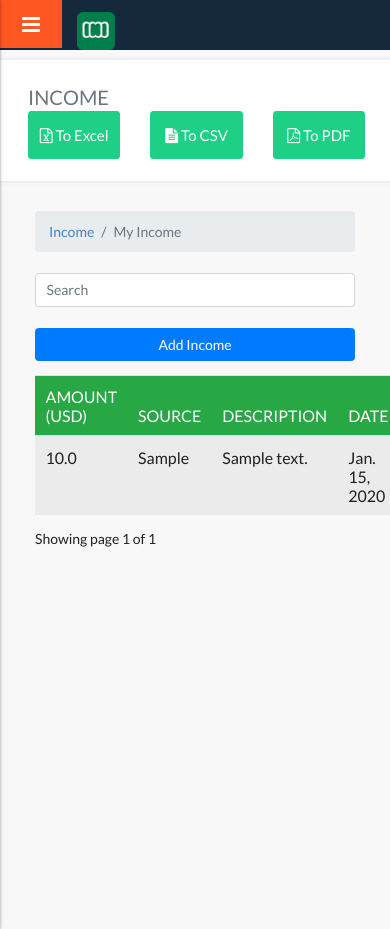
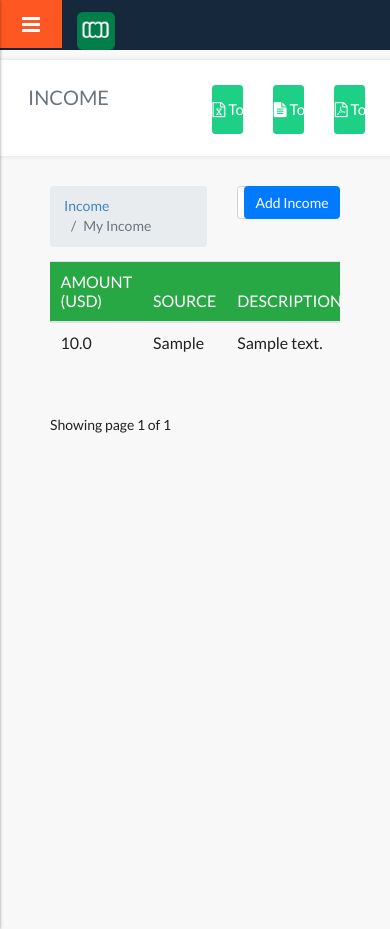
Before and after one commit to Usersive/horenincomeandexpenses, a Django app: page /income/ in a window 390 px wide. Run offline with Django 4.2, Linux system fonts and the light colour scheme; a user stored in the database is signed in; tables that the repository leaves empty hold one stand-in row (values such as "Sample post"); grey boxes marked "Sample" are stand-in pictures; some libraries are stand-ins or nearby versions.

Commit message:
to income

```diff
--- a/templates/income/income.html
+++ b/templates/income/income.html
@@ -1,37 +1,36 @@
-
-{% extends 'base.html'%}
-{% load static%}
+{% extends 'base.html' %}
+{% load static %}
 {% block content %}
 
 <div class="midde_cont">
   <div class="container-fluid">
+    <!-- Page Title and Export Buttons -->
     <div class="row column_title">
       <div class="col-md-12">
         <div class="page_title">
           <div class="row">
-            <div class="col-12 col-md-6">
+            <div class="col-6">
               <h2 class="text-muted">INCOME</h2>
             </div>
-
-            <div class="col-4 col-md-2">
-              <a href="{% url 'export_income_excel' %}" class="btn btn-compose btn-block"><i class="fa fa-file-excel-o"></i> To Excel</a>
+            <div class="col-2">
+              <a href="{% url 'export_income_excel' %}" class="btn btn-compose"><i class="fa fa-file-excel-o"></i> To Excel</a>
             </div>
-            <div class="col-4 col-md-2">
-              <a href="{% url 'export_income_csv' %}" class="btn btn-compose btn-block"><i class="fa fa-file-text"></i> To CSV</a>
+            <div class="col-2">
+              <a href="{% url 'export_income_csv' %}" class="btn btn-compose"><i class="fa fa-file-text"></i> To CSV</a>
             </div>
-            <div class="col-4 col-md-2">
-              <a href="{% url 'export_income_pdf' %}" class="btn btn-compose btn-block"><i class="fa fa-file-pdf-o"></i> To PDF</a>
+            <div class="col-2">
+              <a href="{% url 'export_income_pdf' %}" class="btn btn-compose"><i class="fa fa-file-pdf-o"></i> To PDF</a>
             </div>
           </div>
         </div>
         {% include 'includes/message.html' %}
       </div>
     </div>
-  </div>
 
+    <!-- Breadcrumb and Search/Add Buttons -->
     <div class="container">
       <div class="row">
-      <div class="col-12 col-md-7">
+        <div class="col-7">
           <nav aria-label="breadcrumb">
             <ol class="breadcrumb">
               <li class="breadcrumb-item"><a href="#">Income</a></li>
@@ -39,21 +38,22 @@
             </ol>
           </nav>
         </div>
-      <div class="col-12 col-md-3 mt-2 mt-md-0">
+        <div class="col-3">
           <div class="form-group">
-          <input type="text" class="form-control" id="searchField" placeholder="Search">
+            <input type="text" class="form-control float-left" id="searchField" placeholder="Search">
           </div>
         </div>
-      <div class="col-12 col-md-2 mt-2 mt-md-0">
-        <a href="{% url 'add_income' %}" class="btn btn-primary btn-block">Add Income</a>
+        <div class="col-2">
+          <a href="{% url 'add_income' %}" class="btn btn-primary float-right">Add Income</a>
         </div>
       </div>
     </div>
 
-  <div class="container mt-3">
-    <div class="app-table" id="appTable">
-      <table class="table table-striped table-hover">
-        <thead class="bg-success text-white">
+    <!-- Responsive Table -->
+    <div class="container">
+      <div class="table-responsive">
+        <table class="table table-stripped table-hover">
+          <thead class="bg-success" style="color: #fff;">
             <tr>
               <th>AMOUNT ({{ currency }})</th>
               <th>SOURCE</th>
@@ -65,11 +65,13 @@
           <tbody>
             {% for income in page_obj %}
             <tr>
-            <td>{{ income.amount }}</td>
-            <td>{{ income.source }}</td>
-            <td>{{ income.description }}</td>
+              <td class="text-truncate" style="max-width: 100px;">{{ income.amount }}</td>
+              <td class="text-truncate" style="max-width: 150px;">{{ income.source }}</td>
+              <td class="text-truncate" style="max-width: 200px;">{{ income.description }}</td>
               <td>{{ income.date }}</td>
-            <td><a href="{% url 'income_edit' income.id %}" class="btn btn-primary"><i class="fa fa-edit"></i> Edit</a></td>
+              <td>
+                <a href="{% url 'income_edit' income.id %}" class="btn btn-primary"><i class="fa fa-edit"></i> Edit</a>
+              </td>
             </tr>
             {% endfor %}
           </tbody>
@@ -77,9 +79,11 @@
       </div>
 
       <p id="noResults" style="display: none;">No results</p>
-    <div id="tableOutput" style="display: none;">
-      <table class="table table-striped table-hover">
-        <thead class="bg-success text-white">
+
+      <!-- Table Output for Search Results -->
+      <div id="tableOutput" class="table-responsive" style="display: none;">
+        <table class="table table-stripped table-hover">
+          <thead class="bg-success" style="color: #fff;">
             <tr>
               <th>AMOUNT ({{ currency }})</th>
               <th>SOURCE</th>
@@ -93,25 +97,35 @@
         </table>
       </div>
 
-    <div class="pagination-container" id="paginationContainer">
+      <!-- Pagination -->
+      <div class="pagination-container">
         <div>
           Showing page {{ page_obj.number }} of {{ page_obj.paginator.num_pages }}
         </div>
         <ul class="pagination justify-content-center">
           {% if page_obj.has_previous %}
-        <li {% if page_obj.number == 1 %} class="page-item active" {% endif %}>
+          <li class="page-item">
             <a class="page-link" href="?page=1">&laquo; 1</a>
           </li>
-        <li class="page-item"><a class="page-link" href="?page={{ page_obj.previous_page_number }}">Previous</a></li>
+          <li class="page-item">
+            <a class="page-link" href="?page={{ page_obj.previous_page_number }}">Previous</a>
+          </li>
           {% endif %}
           {% if page_obj.has_next %}
-        <li class="page-item"><a class="page-link" href="?page={{ page_obj.next_page_number }}">Next</a></li>
-        <li class="page-item"><a class="page-link" href="?page={{ page_obj.paginator.num_pages }}">{{ page_obj.paginator.num_pages }} &raquo;</a></li>
+          <li class="page-item">
+            <a class="page-link" href="?page={{ page_obj.next_page_number }}">Next</a>
+          </li>
+          <li class="page-item">
+            <a class="page-link" href="?page={{ page_obj.paginator.num_pages }}">{{ page_obj.paginator.num_pages }} &raquo;</a>
+          </li>
           {% endif %}
         </ul>
       </div>
     </div>
   </div>
+</div>
+
+
 
 
 
```
Lines whose indentation alone changed are shown as unchanged.
